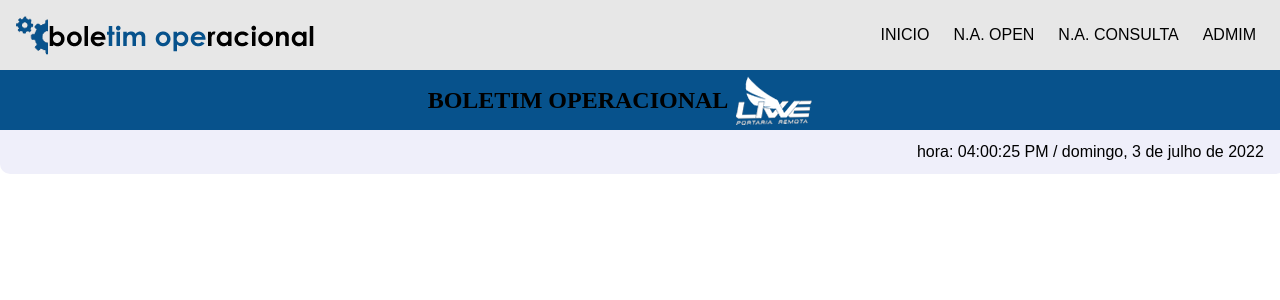
After one commit to robsonvidigal/livveportariaremota, a PHP site: page /teste_php.php in a window 1280 px wide. The commit adds this page. Shown: the top 300 px of the page. Run offline with PHP 8.4, Linux system fonts and the light colour scheme.

Commit message:
v. 0,06 - Titulo: Geral
v. 0,06	-	Titulo: Geral	-	Data	:	03/07/2022	-	Por	:	Robson Vidigal	-	Atualização	:	Add Logo Century, add data, pasta de credito e estrut. Demais.

```diff
--- a/livve/css/style.css
+++ b/livve/css/style.css
@@ -58,30 +58,46 @@ a:hover {
 .fundotitulo {
   width: 100%;
   height: 60px;
-  padding: 5px 40px;
+  padding: 3px 20px;
   background-color: #07528c;
+  box-sizing: border-box;
+  display: flex;
+	align-items: center;
+	justify-content:center;
+}
+
+/* Estrutura das logos */
+
+.logo2 {
+  width: 10%;
+  margin-top: -1px;
   float: left;
 }
 
-#conteudogeral h2 {
-  width: 85%;
-  color: beige;
-  text-decoration: none;
-  font-family: sans-serif;
-  float: left;
-}
-
-.logo2 {
-  width: 15%;
-  margin-right: 0px;
-  float: left;
+.logo3 {
+  width: 10%;
+  margin-top: -3px;
+  float: right;
 }
 
 #conteudo {
   width: 100%;
+  padding: 3px;
   background-color: rgb(239, 239, 250);
   border-radius: 0px 0px 10px 10px;
   float: left;
+}
+
+/* Estrutura do relógio */
+
+#hms {
+  width: 98.5%;
+  padding: 10px 0px 10px 0px;
+  display: flex;
+	align-items: center;
+	justify-content:right;
+  text-decoration: none;
+  font-family: sans-serif;
 }
 
 
--- a/livve/javascript/relogio.js
+++ b/livve/javascript/relogio.js
@@ -9,7 +9,7 @@
         var segundo = date.getSeconds();
         var session = "AM";
 
-        //Condição da utilização de AM PM
+        //Condição da utilização de saudação - Bom dia/Boa Tarde e Boa noite.
              if(hora==0){
                 hora=12;
             }
@@ -17,13 +17,21 @@
              if(hora>12){
                 hora = hora - 12;
                 session = "PM"
-             }
+            }
 
     hora = (hora<10) ? "0" + hora : hora;
     minuto = (minuto<10) ? "0" + minuto : minuto;
     segundo = (segundo<10) ? "0" + segundo : segundo;
 
-    var time = hora + ":" + minuto + ":" + segundo + " " + session;
+        //Estrutura da Data
+
+            //Dias da semana
+            diaNome = new Array ("domingo", "segunda-feira", "terça-feira", "quarta-feira", "quinta-feira", "sexta-feira", "sábado");
+            mesNome = new Array ("janeiro", "fevereiro", "março", "abril", "maio", "junho", "julho", "agosto", "setembro", "outubro", "novembro", "dezembro");
+            agora = new Date ();
+
+
+    var time = "hora: " + hora + ":" + minuto + ":" + segundo + " " + session + " / " + diaNome[agora.getDay()] + ", " + agora.getDate() + " de " + mesNome[agora.getMonth()] + " de " + agora.getFullYear();
     document.getElementById("hms").innerHTML = time;
     document.getElementById("hms").textContent = time;
 
@@ -32,8 +40,3 @@
     }
 
     showTime();
-
-
-//Créditos: Feature Code
-//font: https://github.com/tluis9/relogioWeb
-//      https://www.youtube.com/watch?v=O2t1brzQ6NE
--- /dev/null
+++ b/livve/teste_php.php
@@ -0,0 +1,53 @@
+<!DOCTYPE html>
+<html lang="pt-br">
+	<head>
+		<meta charset="UTF-8">
+		<title>Boletim - Livve Portária</title>
+		<link rel="stylesheet" type="text/css" href="css/style.css"/>
+		<meta name="viewport" content="width=device-width, initial-scale=1.0">
+	</head>
+<body>
+
+	<header id="header">
+
+		<div class="logo">
+			<img src="img/logo_pq.png" alt="Livve Portaria Remota">
+		</div>
+		<nav id="nav">
+			<button aria-label="Abrir Menu" id="btn-mobile" aria-haspopup="true" aria-controls="menu" aria-expanded="false">Menu
+        <sapn id="hamburger"></sapn>
+      </button>
+			<ul id="menu" role="menu">
+				<li><a href="">INICIO</a></li>
+				<li><a href="">N.A. OPEN</a></li>
+				<li><a href="">N.A. CONSULTA</a></li>
+				<li><a href="">ADMIM</a></li>
+			</ul>
+		</nav>
+	</header>
+
+	<div id="conteudogeral">
+		<div class="fundotitulo">
+
+			<h2>BOLETIM OPERACIONAL</h2>
+
+			<div class="logo2">
+				<img src="img/logo_pq_branco.png" alt="Livve Portaria Remota">
+			</div>
+
+		</div>
+
+		<div id="conteudo">
+
+			<div id="hms" class="hora" onload="showTime()"></div>
+
+
+
+		</div>
+
+    </div>
+
+	<script src="javascript/funcoes.js"></script>
+	<script src="javascript/relogio.js"></script>
+</body>
+</html>
```
Also changed, not shown: livve/fontes/historico_de_pesquisas.txt (added, +11 -0 lines), livve/index.html (renamed from livve/index.php, +13 -5 lines), livve/img/logo_century_pq.png (added), livve/img/logo_livve_pq.png (added), livve/img/logo_pq.png.
